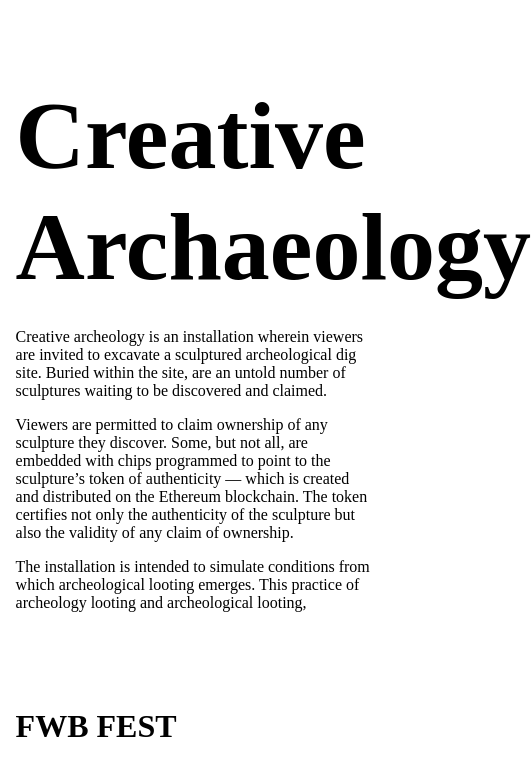
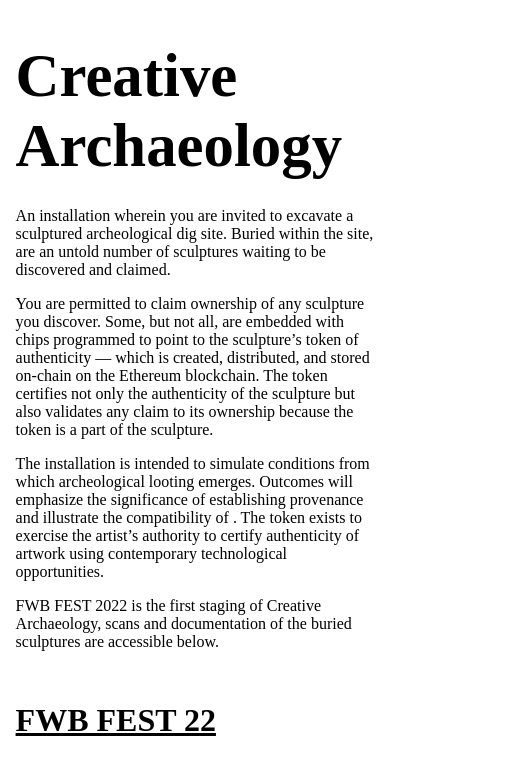
Before and after one commit to trust-kimberly/creative-archaeology-archived, a Gatsby site: page / in a window 390 px wide. Shown: the whole page, 531 px wide, since content can reach past the window. Built offline with nearby package versions, Linux system fonts and the light colour scheme; Gatsby itself is replaced by a stand-in of ours.

Commit message:
Test mobile

```diff
--- a/src/components/dropdown.js
+++ b/src/components/dropdown.js
@@ -10,7 +10,12 @@
 
   return (
     <>
-      <a onClick={() => toggleDropdown()} style={show ? { color: "blue" } : { color: "black" }}>{title}</a>
+      <a
+        onClick={() => toggleDropdown()}
+      // style={show ? { color: "blue" } : { color: "black" }}
+      >
+        {title}
+      </a>
       <div style={show ? { display: "block" } : { display: "none" }}>
         <div className="sketchfab-embed-wrapper">
           <iframe style={{ height: "60vh", width: "92vw" }} title="🕊" frameBorder="0" allowFullScreen={true} mozallowfullscreen="true" webkitallowfullscreen="true" allow="autoplay; fullscreen; xr-spatial-tracking" xr-spatial-tracking="true" execution-while-out-of-viewport="true" execution-while-not-rendered="true" web-share="true"
--- a/src/components/landing.js
+++ b/src/components/landing.js
@@ -11,19 +11,29 @@
 
   return (
     <>
+      <header>
+        <h1>Creative Archaeology</h1>
+      </header>
       <section>
-        <h1>Creative Archaeology</h1>
-        <p>Creative archeology is an installation wherein viewers are invited to excavate a sculptured archeological dig site. Buried within the site, are an untold number of sculptures waiting to be discovered and claimed.</p>
-        <p>Viewers are permitted to claim ownership of any sculpture they discover. Some, but not all, are embedded with chips programmed to point to the sculpture’s token of authenticity — which is created and distributed on the Ethereum blockchain. The token certifies not only the authenticity of the sculpture but also the validity of any claim of ownership.</p>
-        <p>The installation is intended to simulate conditions from  which archeological looting emerges. This practice of archeology looting and archeological looting,</p>
+        <p>An installation wherein you are invited to excavate a sculptured archeological dig site. Buried within the site, are an untold number of sculptures waiting to be discovered and claimed.</p>
+        <p>You are permitted to claim ownership of any sculpture you discover. Some, but not all, are embedded with chips programmed to point to the sculpture’s token of authenticity — which is created, distributed, and stored on-chain on the Ethereum blockchain. The token certifies not only the authenticity of the sculpture but also validates any claim to its ownership because the token is a part of the sculpture.</p>
+        <p>The installation is intended to simulate conditions from  which archeological looting emerges. Outcomes will emphasize the significance of establishing provenance and illustrate the compatibility of . The token exists to exercise the artist’s authority to certify authenticity of artwork using contemporary technological opportunities.</p>
+        <p>FWB FEST 2022 is the first staging of Creative Archaeology, scans and documentation of the buried sculptures are accessible below.</p>
       </section>
       <section>
-        <h2><a onClick={() => toggleDropdown()} style={show ? { color: "blue" } : { color: "inherit" }} >FWB FEST</a></h2>
+        <h2>
+          <a
+            onClick={() => toggleDropdown()}
+          // style={show ? { color: "blue" } : { color: "inherit" }}
+          >
+            FWB FEST 22
+          </a>
+        </h2>
         <div style={show ? { display: "grid" } : { display: "none" }}>
           <Dropdown title="FWB Tablet" model="25c1834575124c3492c4aeec01a5e56f" />
           <Dropdown title="Copy of Michelangelo’s David’s Ear With AirPod™️" model="d65146b1338d45ed82b9cae4dfdea496" />
           <Dropdown title="Black Face White Stone" model="a38c30d72054424fb4244a0e39a677f0" />
-          <Dropdown title="Face 55:1000 (Michael Jackson)" model="b3cf8dbdd0264a78940fa2247fe4c51c" />
+          <Dropdown title="Face 55:1000 (Noseless Michael Jackson With Skin Condition)" model="b3cf8dbdd0264a78940fa2247fe4c51c" />
           <Dropdown title="Face 1:1000 (Mother)" model="df5c31b028e34d9f9fcd60f2f6a6682b" />
           <Dropdown title="⛈" model="3a094e80f28a4f4391aa729642afdfca" />
           <Dropdown title="🕊" model="10503f815a274f78a5f7644dd7eb6c42" />
--- a/src/styles/index.scss
+++ b/src/styles/index.scss
@@ -16,6 +16,11 @@
   font-size: 2rem;
 }
 
+a {
+  color: black;
+  text-decoration: underline;
+}
+
 a:hover {
   color: blue;
   cursor: pointer;
@@ -29,6 +34,33 @@
   margin: 4vh 4vw;
 }
 
+a.title {
+  color: black;
+  cursor: pointer;
+  text-decoration: none
+}
+
+// Mobile Responsiveness
+
+@media only screen and (max-width: 500px) {
+
+  h1 {
+    font-size: 3.8rem;
+    margin-bottom: 1.625rem;
+  }
+
+  a:hover {
+    color: blue;
+    cursor: pointer;
+    text-decoration: none;
+  }
+
+  section {
+    margin-bottom: 3.2rem;
+  }
+}
+
+
 // Components
 
 @import "landing";
```
Also changed, not shown: src/components/embed.js (+8 -1 lines).
